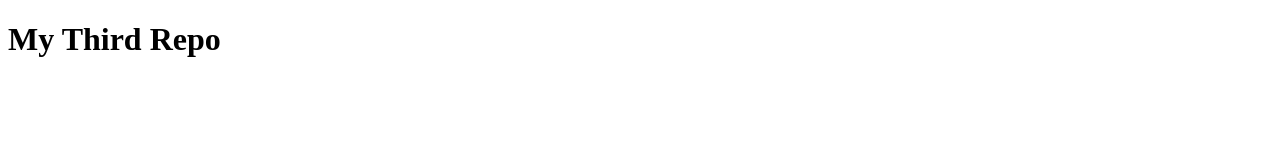
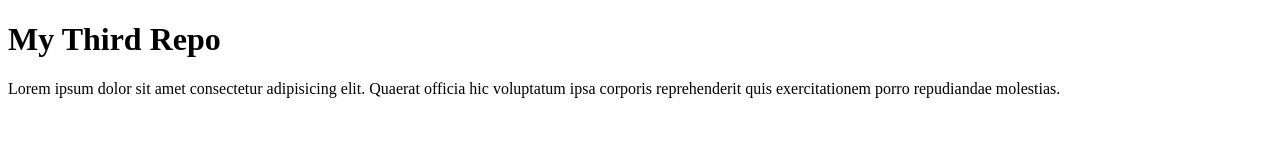
Before and after one commit to mdkibria245766/my-third-repo, a plain HTML site: page index.html in a window 1280 px wide. Drawn offline with Linux system fonts and the light colour scheme.

Commit message:
second commit

```diff
--- a/index.html
+++ b/index.html
@@ -10,6 +10,8 @@
 
 <body>
 	<h1>My Third Repo</h1>
+	<p>Lorem ipsum dolor sit amet consectetur adipisicing elit. Quaerat officia hic voluptatum ipsa corporis
+		reprehenderit quis exercitationem porro repudiandae molestias.</p>
 </body>
 
 </html>
```
